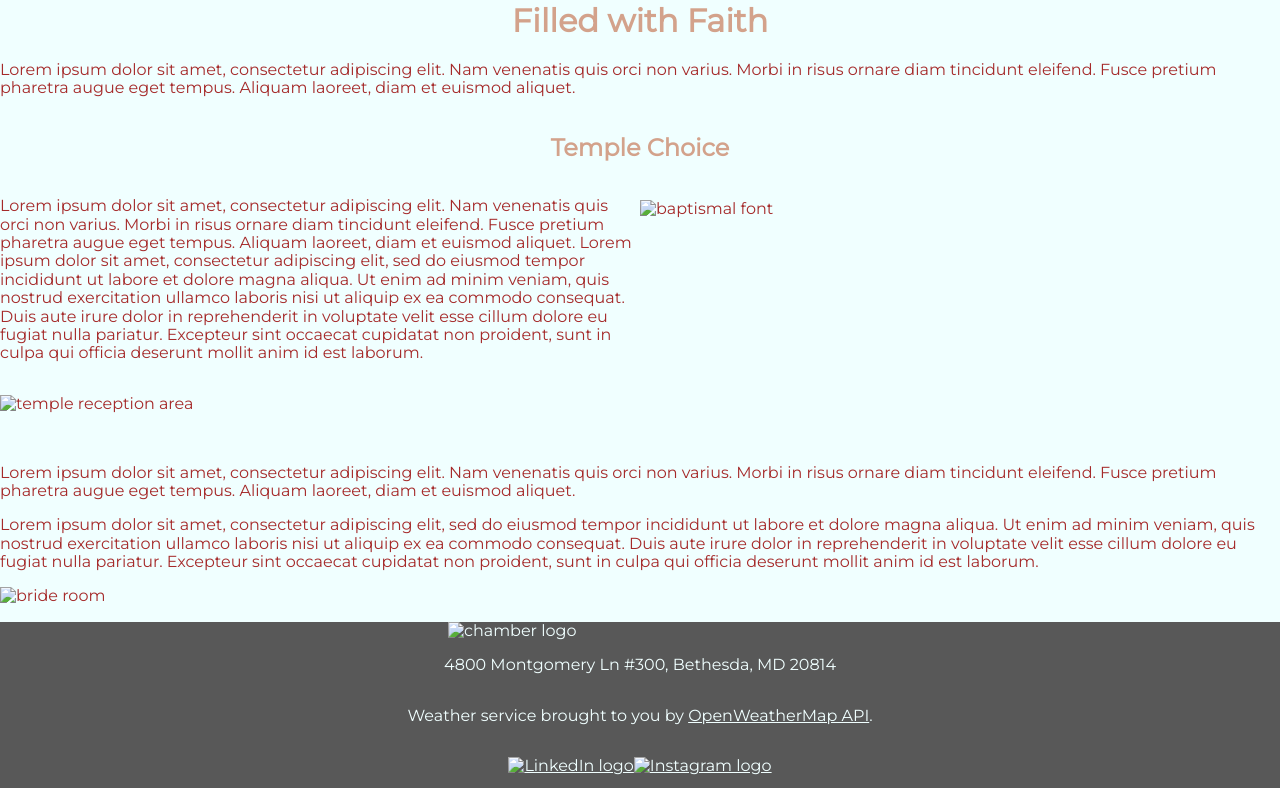
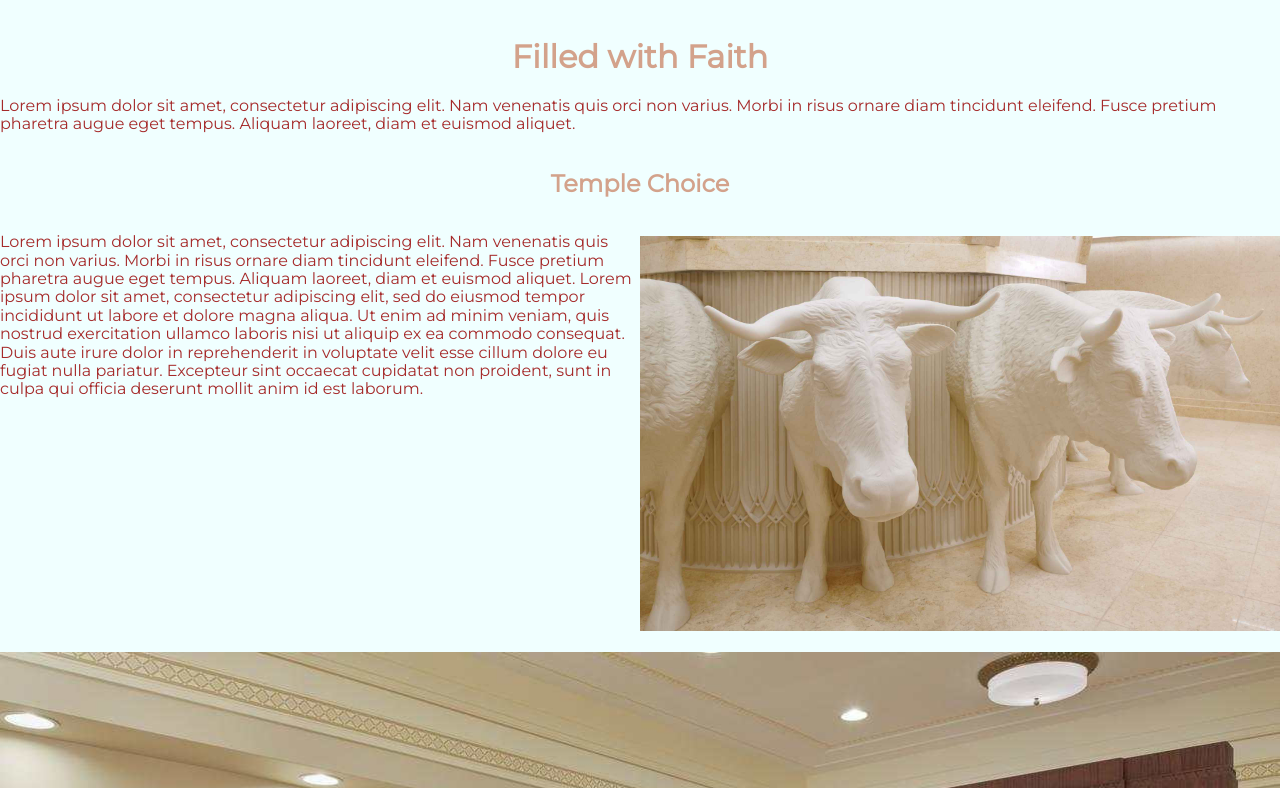
Before and after one commit to luthomasoka/Final-Project-The-Temple-Inn-Suites, a plain HTML site: page index.html in a window 1280 px wide. Shown: the part 1021-1809 px from the top of the page. Drawn offline with nearby package versions, Linux system fonts and the light colour scheme; no server answers; files whose address does not match are found by name.

Commit message:
url update

```diff
--- a/index.html
+++ b/index.html
@@ -31,12 +31,12 @@
                     <li><a href="temple-inn/services.html">Services</a></li>
                     <li class="icon">
                         <a href="https://www.linkedin.com/">
-                            <img src="images/linkedin-icon.png" alt="LinkedIn logo"/>
+                            <img src="temple-inn/images/linkedin-icon.png" alt="LinkedIn logo"/>
                         </a>
                     </li>
                     <li class="icon">
                         <a href="https://www.instagram.com/">
-                            <img src="images/instagram-icon.png" alt="Instagram logo"/>
+                            <img src="temple-inn/images/instagram-icon.png" alt="Instagram logo"/>
                         </a>
                     </li>
                 </ul>
@@ -49,10 +49,10 @@
                         <source media="(max-width: 32.99em)" srcset="images/banner-img-small.jpg">
                         <source media="(max-width: 63.99em)" srcset="images/banner-img-medium.jpg">
                         <source media="(min-width: 64em)" srcset="images/banner-img-large.jpg">
-                        <img src="images/banner-img.jpg" alt="hero-image">
+                        <img src="temple-inn/images/banner-img.jpg" alt="hero-image">
                     </picture>
 
-                    <form id="action" action="/thankyou.html" method="get">
+                    <form id="action" action="temple-inn/thankyou.html" method="get">
                         <ul>
                             <p>Home Away from Home</p>
                             <li>
@@ -108,12 +108,12 @@
                         Lorem ipsum dolor sit amet, consectetur adipiscing elit, sed do eiusmod tempor incididunt ut labore et dolore magna aliqua. Ut enim ad minim veniam, quis nostrud exercitation ullamco laboris nisi ut aliquip ex ea commodo consequat. Duis aute irure dolor in reprehenderit in voluptate velit esse cillum dolore eu fugiat nulla pariatur. Excepteur sint occaecat cupidatat non proident, sunt in culpa qui officia deserunt mollit anim id est laborum.
                     </p>
                     <picture id="font">
-                        <img src="images/durban-south-africa-temple-font.jpg" alt="baptismal font" />
+                        <img src="temple-inn/images/durban-south-africa-temple-font.jpg" alt="baptismal font" />
                     </picture>
                 </section>
                 <section id="second">
                     <picture class="reception">
-                        <img src="images/durban-south-africa-temple-reception.jpg" alt="temple reception area" />
+                        <img src="temple-inn/images/durban-south-africa-temple-reception.jpg" alt="temple reception area" />
                     </picture>
 
                 </section>
@@ -127,7 +127,7 @@
                         Lorem ipsum dolor sit amet, consectetur adipiscing elit, sed do eiusmod tempor incididunt ut labore et dolore magna aliqua. Ut enim ad minim veniam, quis nostrud exercitation ullamco laboris nisi ut aliquip ex ea commodo consequat. Duis aute irure dolor in reprehenderit in voluptate velit esse cillum dolore eu fugiat nulla pariatur. Excepteur sint occaecat cupidatat non proident, sunt in culpa qui officia deserunt mollit anim id est laborum.
                     </p>
                     <picture class="bride-room">
-                        <img src="images/durban-south-africa-temple-bride-room.jpg" alt="bride room" />
+                        <img src="temple-inn/images/durban-south-africa-temple-bride-room.jpg" alt="bride room" />
                     </picture>
                 </section>
             </div>
@@ -135,19 +135,19 @@
         <footer>
             <div class="upper-footer">
                 <div class="logo-img">
-                    <img src="images/The Temple Inn & Suites-logos_white.png" alt="chamber logo"/>
+                    <img src="temple-inn/images/The Temple Inn & Suites-logos_white.png" alt="chamber logo"/>
                 </div>
                 <p class="address">4800 Montgomery Ln #300, Bethesda, MD 20814 </p>
                 <p> Weather service brought to you by <a href="https://openweathermap.org/api">OpenWeatherMap API</a>.</p>
                 <ul class="social">
                     <li class="icon">
                         <a href="https://www.linkedin.com/">
-                            <img src="images/linkedin-icon.png" alt="LinkedIn logo"/>
+                            <img src="temple-inn/images/linkedin-icon.png" alt="LinkedIn logo"/>
                         </a>
                     </li>
                     <li class="icon">
                         <a href="https://www.instagram.com/">
-                            <img src="images/instagram-icon.png" alt="Instagram logo"/>
+                            <img src="temple-inn/images/instagram-icon.png" alt="Instagram logo"/>
                         </a>
                     </li>
                 </ul>
```
